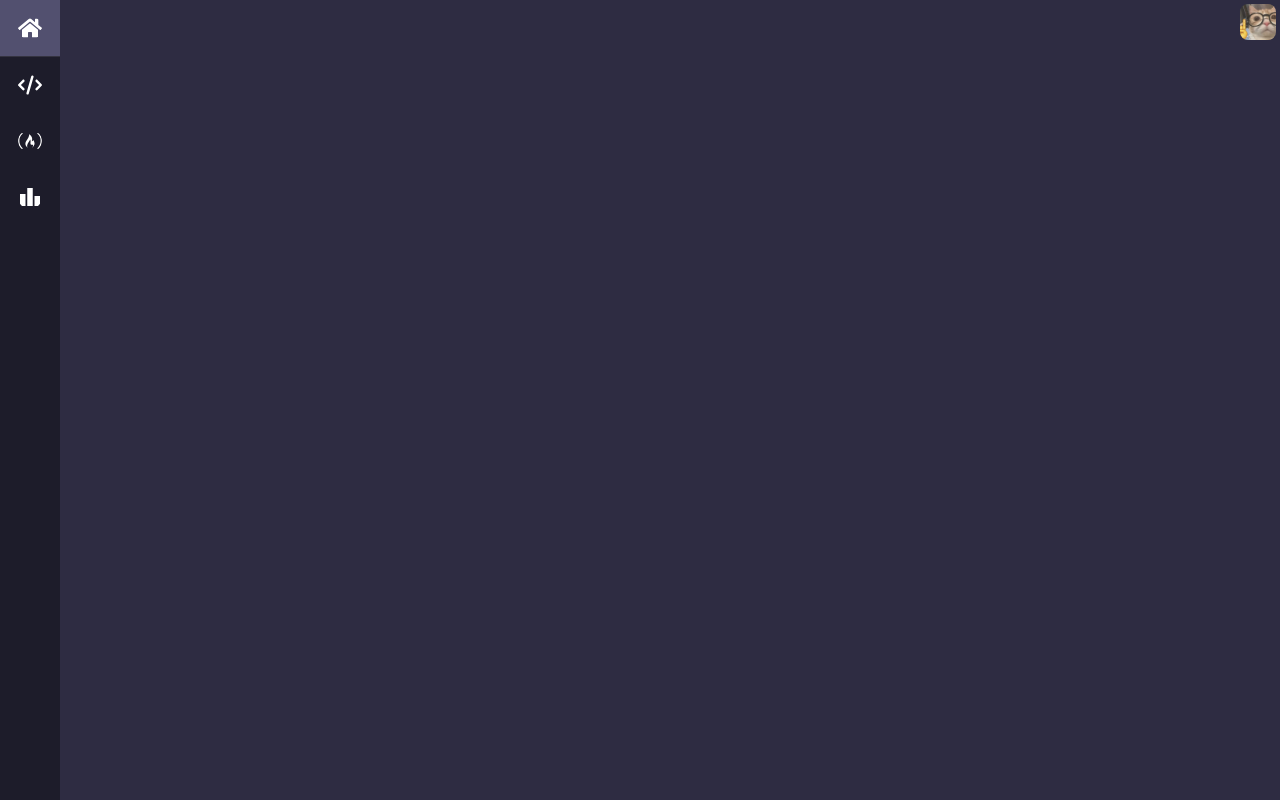
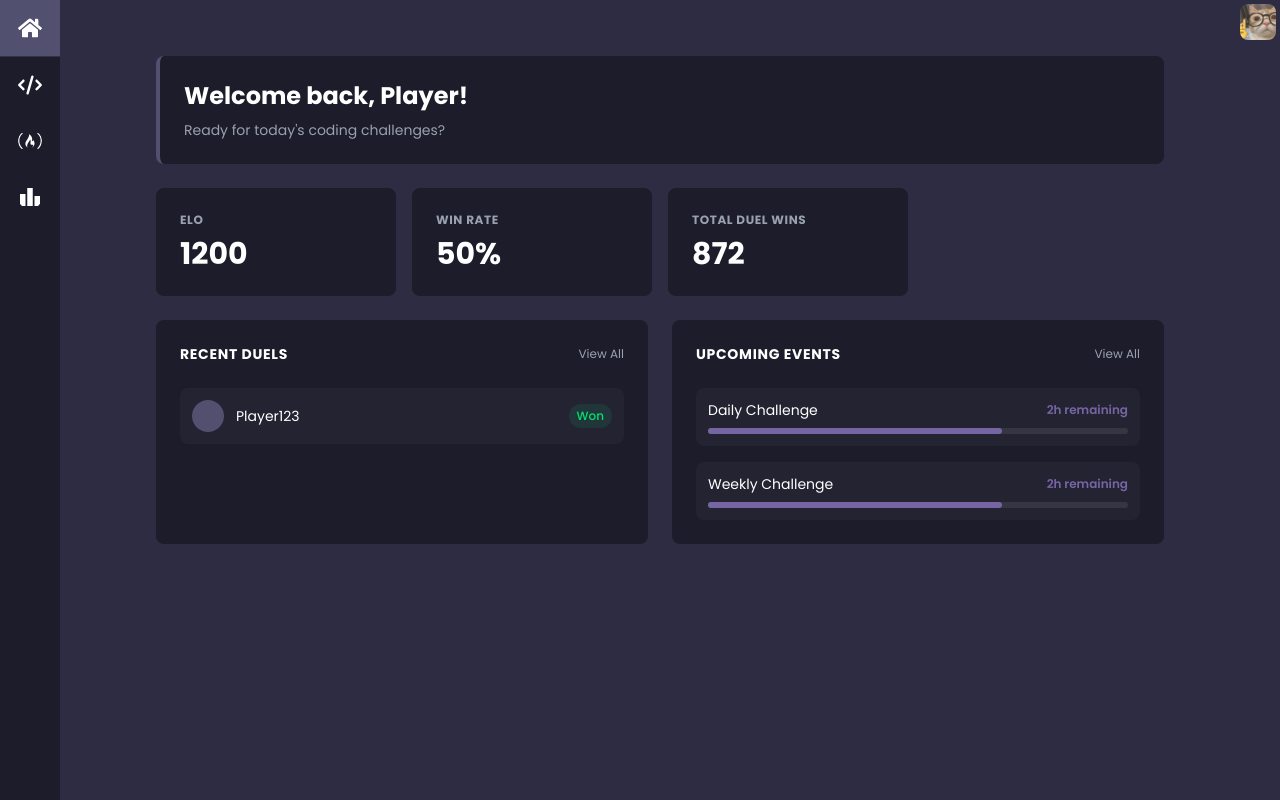
Before and after one commit to Irregulaar/CodeKnockout, a React (Vite) app: page /dashboard in a window 1280 px wide. Built offline with nearby package versions, Linux system fonts and the light colour scheme.

Commit message:
feat(dashboard): enhance layout and styling of DashboardHome
Improve the layout and styling of the DashboardHome page by adding a welcome section, stats section, and recent activity section. This enhances user experience and provides more detailed information at a glance.

```diff
--- a/src/features/dashboard/pages/DashboardHome.jsx
+++ b/src/features/dashboard/pages/DashboardHome.jsx
@@ -5,7 +5,92 @@ function DashboardHome() {
   return (
     <div className="relative flex h-screen w-full flex-row">
       <DashboardNavbar />
-      <DashboardHeader />
+      <div className="flex-1 flex flex-col">
+        <DashboardHeader />
+        <div className="p-4 flex flex-col gap-6 ml-15 md:ml-35 md:mr-25">
+          {" "}
+          {/* Increased gap */}
+          {/* Welcome Section */}
+          <div className="bg-dark rounded-lg p-6 border-l-4 border-light">
+            <h2 className="text-2xl font-bold text-white mb-2">Welcome back, Player!</h2>
+            <p className="text-gray-400 text-sm">Ready for today's coding challenges?</p>
+          </div>
+          {/* Stats Section with improved styling */}
+          <div className="grid grid-cols-1 md:grid-cols-2 lg:grid-cols-4 gap-4">
+            <div className="bg-dark p-6 rounded-lg hover:bg-light transition-all duration-300 cursor-pointer">
+              <div className="flex items-center justify-between mb-2">
+                <h3 className="text-gray-400 text-xs font-bold uppercase tracking-wider">Elo</h3>
+                {/* <span className="text-xs text-green-400">+25</span> */}
+              </div>
+              <p className="text-3xl font-bold text-white">1200</p>
+            </div>
+
+            <div className="bg-dark p-6 rounded-lg hover:bg-light transition-all duration-300 cursor-pointer">
+              <div className="flex items-center justify-between mb-2">
+                <h3 className="text-gray-400 text-xs font-bold uppercase tracking-wider">Win rate</h3>
+                {/* <span className="text-xs text-green-400">+25</span> */}
+              </div>
+              <p className="text-3xl font-bold text-white">50%</p>
+            </div>
+
+            <div className="bg-dark p-6 rounded-lg hover:bg-light transition-all duration-300 cursor-pointer">
+              <div className="flex items-center justify-between mb-2">
+                <h3 className="text-gray-400 text-xs font-bold uppercase tracking-wider">Total duel wins</h3>
+                {/* <span className="text-xs text-green-400">+25</span> */}
+              </div>
+              <p className="text-3xl font-bold text-white">872</p>
+            </div>
+          </div>
+          {/* Recent Activity with improved design */}
+          <div className="grid grid-cols-1 md:grid-cols-2 gap-6">
+            <div className="bg-dark p-6 rounded-lg">
+              <div className="flex items-center justify-between mb-6">
+                <h3 className="text-white text-sm font-bold uppercase tracking-wider">Recent Duels</h3>
+                <button className="text-xs text-gray-400 hover:text-white transition-all">View All</button>
+              </div>
+              <div className="space-y-4">
+                <div className="flex items-center justify-between p-3 bg-[#ffffff08] rounded-lg">
+                  <div className="flex items-center gap-3">
+                    <div className="w-8 h-8 bg-light rounded-full"></div>
+                    <span className="text-white text-sm">Player123</span>
+                  </div>
+                  <span className="text-green-400 text-xs font-medium px-2 py-1 bg-green-400/10 rounded-full">Won</span>
+                </div>
+                {/* Similar styling for other matches */}
+              </div>
+            </div>
+
+            <div className="bg-dark p-6 rounded-lg">
+              <div className="flex items-center justify-between mb-6">
+                <h3 className="text-white text-sm font-bold uppercase tracking-wider">Upcoming Events</h3>
+                <button className="text-xs text-gray-400 hover:text-white transition-all">View All</button>
+              </div>
+              <div className="space-y-4">
+                <div className="p-3 bg-[#ffffff08] rounded-lg">
+                  <div className="flex items-center justify-between mb-2">
+                    <span className="text-white text-sm">Daily Challenge</span>
+                    <span className="text-[#7566a3] font-semibold text-xs">2h remaining</span>
+                  </div>
+                  <div className="w-full bg-[#ffffff15] rounded-full h-1.5">
+                    <div className="bg-[#7566a3] h-1.5 rounded-full w-[70%]"></div>
+                  </div>
+                </div>
+
+                <div className="p-3 bg-[#ffffff08] rounded-lg">
+                  <div className="flex items-center justify-between mb-2">
+                    <span className="text-white text-sm">Weekly Challenge</span>
+                    <span className="text-[#7566a3] font-semibold text-xs">2h remaining</span>
+                  </div>
+                  <div className="w-full bg-[#ffffff15] rounded-full h-1.5">
+                    <div className="bg-[#7566a3] h-1.5 rounded-full w-[70%]"></div>
+                  </div>
+                </div>
+                {/* Similar styling for other events */}
+              </div>
+            </div>
+          </div>
+        </div>
+      </div>
     </div>
   );
 }
```
